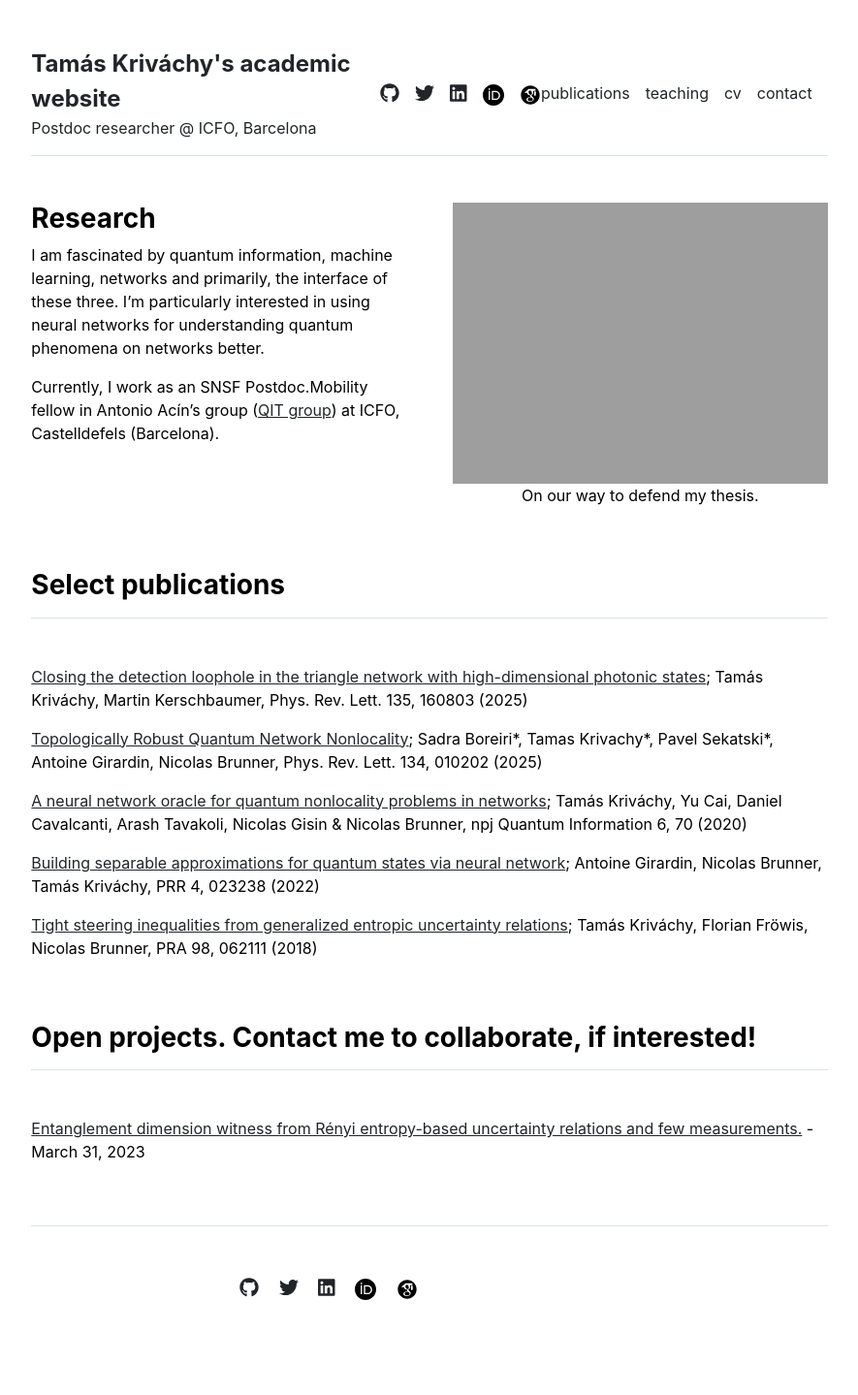
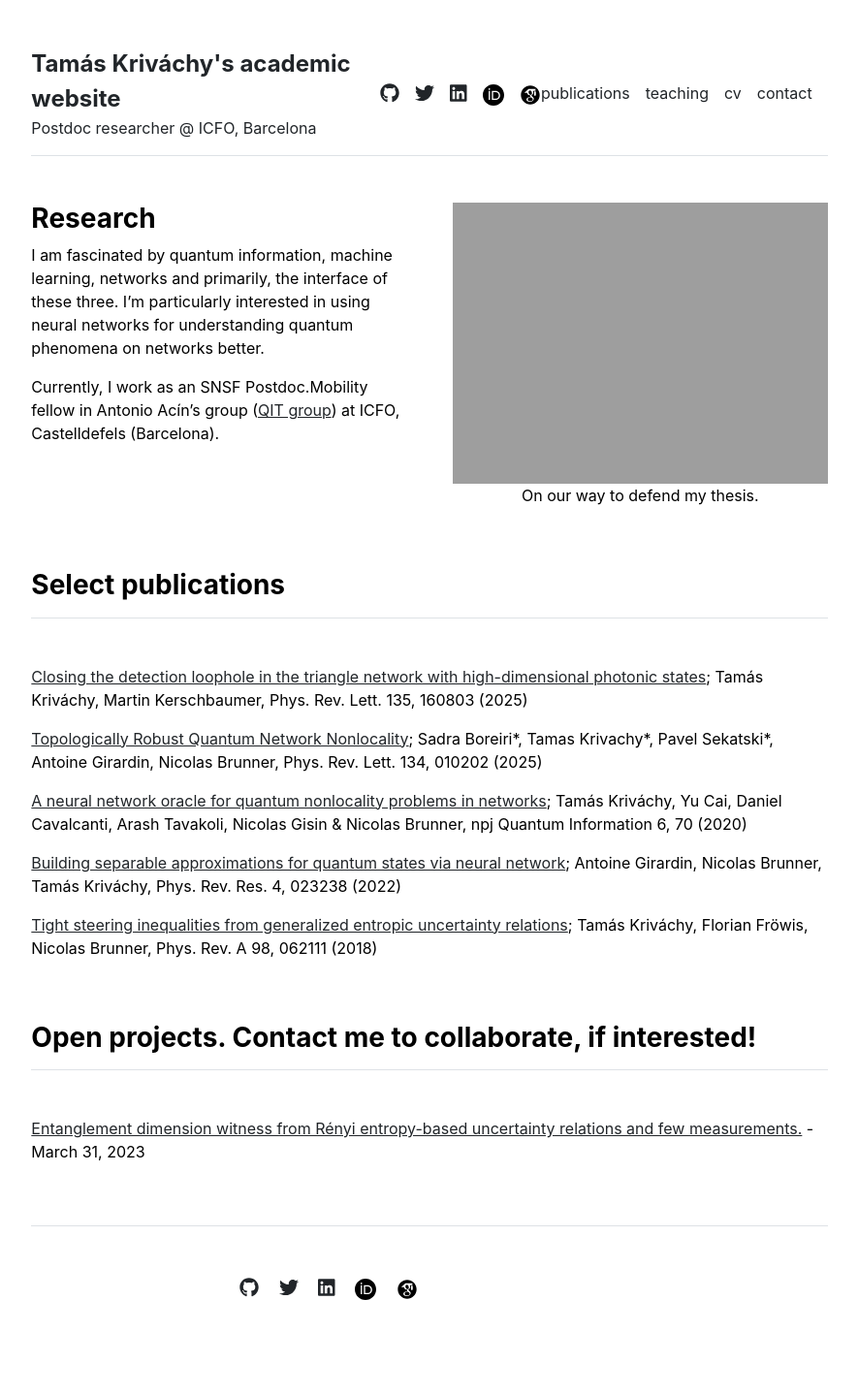
Before and after one commit to tkrivachy/tkrivachy.github.io, a Jekyll site: the page built from index.md, in a window 1280 px wide. Shown: the whole page at 97% size, without its empty margins (197-1082 px from the left). Built offline with Jekyll 4.4.1, drawn with Linux system fonts in a browser that asks for light colours.

Commit message:
Fix publication details in publications.yml
Updated publication entries with correct journal names and details.

```diff
--- a/_data/publications.yml
+++ b/_data/publications.yml
@@ -2,18 +2,18 @@ featured:
 - {name: 'Closing the detection loophole in the triangle network with high-dimensional photonic states', info: 'Tamás Kriváchy, Martin Kerschbaumer, Phys. Rev. Lett. 135, 160803 (2025)', url: 'https://arxiv.org/abs/2503.24213'}
 - {name: 'Topologically Robust Quantum Network Nonlocality', info: 'Sadra Boreiri*, Tamas Krivachy*, Pavel Sekatski*, Antoine Girardin, Nicolas Brunner, Phys. Rev. Lett. 134, 010202 (2025)', url: 'https://arxiv.org/abs/2406.09510'}
 - {name: 'A neural network oracle for quantum nonlocality problems in networks', info: ' Tamás Kriváchy, Yu Cai, Daniel Cavalcanti, Arash Tavakoli, Nicolas Gisin & Nicolas Brunner, npj Quantum Information 6, 70 (2020)', url: 'https://www.nature.com/articles/s41534-020-00305-x'}
-- {name: 'Building separable approximations for quantum states via neural network', info: ' Antoine Girardin, Nicolas Brunner, Tamás Kriváchy, PRR 4, 023238 (2022)', url: 'https://journals.aps.org/prresearch/abstract/10.1103/PhysRevResearch.4.023238'}
-- {name: 'Tight steering inequalities from generalized entropic uncertainty relations', info: ' Tamás Kriváchy, Florian Fröwis, Nicolas Brunner, PRA 98, 062111 (2018)', url: 'https://arxiv.org/abs/1807.09603'}
+- {name: 'Building separable approximations for quantum states via neural network', info: ' Antoine Girardin, Nicolas Brunner, Tamás Kriváchy, Phys. Rev. Res. 4, 023238 (2022)', url: 'https://journals.aps.org/prresearch/abstract/10.1103/PhysRevResearch.4.023238'}
+- {name: 'Tight steering inequalities from generalized entropic uncertainty relations', info: ' Tamás Kriváchy, Florian Fröwis, Nicolas Brunner, Phys. Rev. A 98, 062111 (2018)', url: 'https://arxiv.org/abs/1807.09603'}
 
 index:
 - {name: 'Closing the detection loophole in the triangle network with high-dimensional photonic states', info: 'Tamás Kriváchy, Martin Kerschbaumer, Phys. Rev. Lett. 135, 160803 (2025)', url: 'https://arxiv.org/abs/2503.24213'}
 - {name: 'Topologically Robust Quantum Network Nonlocality', info: 'Sadra Boreiri*, Tamas Krivachy*, Pavel Sekatski*, Antoine Girardin, Nicolas Brunner, Phys. Rev. Lett. 134, 010202 (2025)', url: 'https://arxiv.org/abs/2406.09510'}
 - {name: 'A neural network oracle for quantum nonlocality problems in networks', info: 'Tamás Kriváchy, Yu Cai, Daniel Cavalcanti, Arash Tavakoli, Nicolas Gisin & Nicolas Brunner, npj Quantum Information 6, 70 (2020)', url: 'https://www.nature.com/articles/s41534-020-00305-x'}
-- {name: 'Single-photon nonlocality in quantum networks', info: ' Paolo Abiuso*, Tamás Kriváchy*, Emanuel-Cristian Boghiu, Marc-Olivier Renou, Alejandro Pozas-Kerstjens, and Antonio Acín, PRR 4, L012041 (2022)', url: 'https://journals.aps.org/prresearch/abstract/10.1103/PhysRevResearch.4.L012041'}
+- {name: 'Single-photon nonlocality in quantum networks', info: ' Paolo Abiuso*, Tamás Kriváchy*, Emanuel-Cristian Boghiu, Marc-Olivier Renou, Alejandro Pozas-Kerstjens, and Antonio Acín, Phys. Rev. Res. 4, L012041 (2022)', url: 'https://journals.aps.org/prresearch/abstract/10.1103/PhysRevResearch.4.L012041'}
 - {name: 'Post-quantum nonlocality in the minimal triangle scenario', info: ' Alejandro Pozas-Kerstjens, Antoine Girardin, Tamás Kriváchy, Armin Tavakoli, Nicolas Gisin, New J. Phys. 25 113037 (2023)', url: 'https://iopscience.iop.org/article/10.1088/1367-2630/ad0a16/meta'}
 - {name: 'Experimental genuine quantum nonlocality in the triangle network', info: ' Ning-Ning Wang, Chao Zhang, Huan Cao, Kai Xu, Bi-Heng Liu, Yun-Feng Huang, Chuan-Feng Li, Guang-Can Guo, Nicolas Gisin, Tamás Kriváchy, Marc-Olivier Renou, 	arXiv:2401.15428 (2024)', url: 'https://arxiv.org/abs/2401.15428'}
 - {name: 'Exploring the Local Landscape in the Triangle Network', info: ' Elisa Bäumer*, Victor Gitton*, Tamás Kriváchy*, Nicolas Gisin, Renato Renner, Phys. Rev. A 111, 052453 (2025)', url: 'https://doi.org/10.1103/PhysRevA.111.052453'}
-- {name: 'High-speed batch processing of semidefinite programs with feedforward neural networks', info: ' Tamás Kriváchy, Yu Cai, Joseph Bowles, Daniel Cavalcanti, Nicolas Brunner, NJP 23, 103034 (2021)', url: 'https://iopscience.iop.org/article/10.1088/1367-2630/ac2d72/meta'}
-- {name: 'Tight steering inequalities from generalized entropic uncertainty relations', info: ' Tamás Kriváchy, Florian Fröwis, Nicolas Brunner, PRA 98, 062111 (2018)', url: 'https://arxiv.org/abs/1807.09603'}
-- {name: 'Building separable approximations for quantum states via neural network', info: ' Antoine Girardin, Nicolas Brunner, Tamás Kriváchy, PRR 4, 023238 (2022)', url: 'https://journals.aps.org/prresearch/abstract/10.1103/PhysRevResearch.4.023238'}
-- {name: 'Proposal for spin squeezing in rare-earth-ion-doped crystals with a four-color scheme', info: ' Tamás Kriváchy, Krzysztof T Kaczmarek, Mikael Afzelius, Jean Etesse, Géraldine Haack, PRA 107, 013108', url: 'https://journals.aps.org/pra/abstract/10.1103/PhysRevA.107.013108'}
+- {name: 'High-speed batch processing of semidefinite programs with feedforward neural networks', info: ' Tamás Kriváchy, Yu Cai, Joseph Bowles, Daniel Cavalcanti, Nicolas Brunner, New J. of Phys. 23, 103034 (2021)', url: 'https://iopscience.iop.org/article/10.1088/1367-2630/ac2d72/meta'}
+- {name: 'Tight steering inequalities from generalized entropic uncertainty relations', info: ' Tamás Kriváchy, Florian Fröwis, Nicolas Brunner, Phys. Rev. A 98, 062111 (2018)', url: 'https://arxiv.org/abs/1807.09603'}
+- {name: 'Building separable approximations for quantum states via neural network', info: ' Antoine Girardin, Nicolas Brunner, Tamás Kriváchy, Phys. Rev. Res. 4, 023238 (2022)', url: 'https://journals.aps.org/prresearch/abstract/10.1103/PhysRevResearch.4.023238'}
+- {name: 'Proposal for spin squeezing in rare-earth-ion-doped crystals with a four-color scheme', info: ' Tamás Kriváchy, Krzysztof T Kaczmarek, Mikael Afzelius, Jean Etesse, Géraldine Haack, Phys. Rev. A 107, 013108', url: 'https://journals.aps.org/pra/abstract/10.1103/PhysRevA.107.013108'}
```
